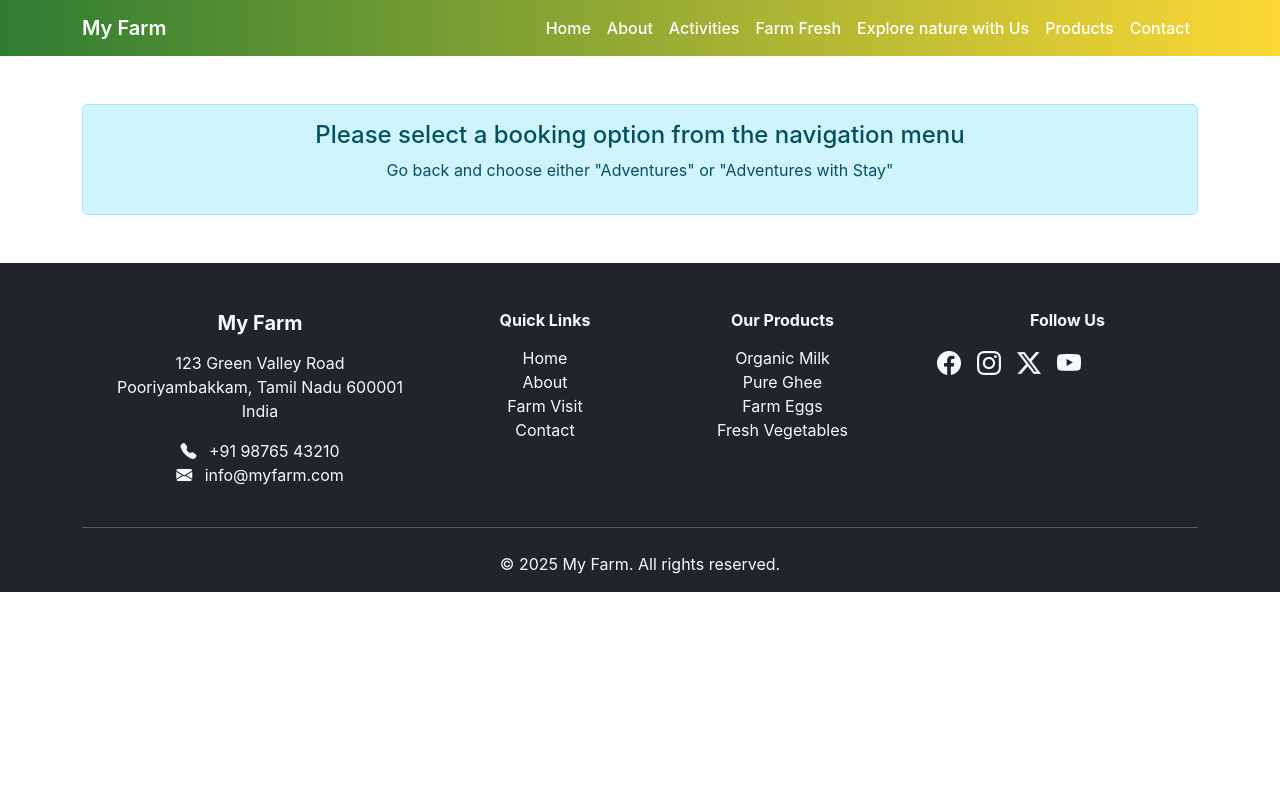
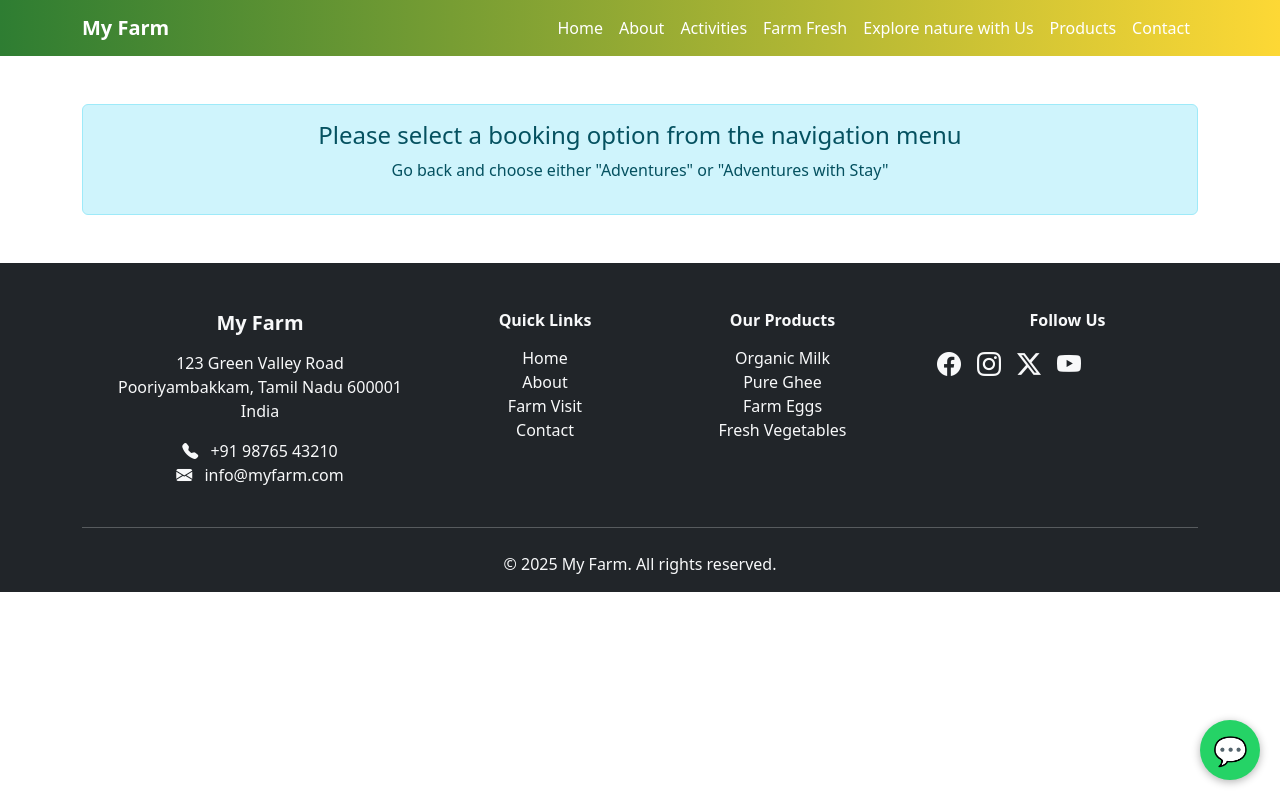
Before and after one commit to flora200198/RLT-Agri-Tourism, a React (Create React App) app: page /book in a window 1280 px wide. Built offline with nearby package versions, Linux system fonts and the light colour scheme.

Commit message:
Whatsapp integrated

```diff
--- a/src/App.js
+++ b/src/App.js
@@ -6,11 +6,11 @@ import Home from './Pages/Home/Home';
 import Activities from './Pages/Activities/Activities';
 import Contact from './Pages/Contact/Contact';
 import './App.css';
-import BookingWizard from './Pages/Booking/Booking';
 import AboutFarm from './Pages/About/About';
 import ProductsSection from './Pages/Product/Product';
 import ProductPage from './Pages/Product/ProductDetail'; // Updated import for ProductPage
 import BookingPage from './Pages/Booking/Bookings';
+import WhatsAppButton from './components/Whatsapp/Whatsapp';
 
 export default function App() {
   return (
@@ -25,7 +25,9 @@ export default function App() {
         <Route path="/contact" element={<Contact />} />
         <Route path="*" element={<Navigate to="/" replace />} />
         <Route path='/book' element={< BookingPage />} />
+
       </Routes>
+      <WhatsAppButton />
       <Footer />
     </>
   );
--- /dev/null
+++ b/src/components/Whatsapp/Whatsapp.jsx
@@ -0,0 +1,32 @@
+import React from "react";
+
+export default function WhatsAppButton() {
+  const phoneNumber = "919080902615"; // Replace with your WhatsApp number (with country code, no +)
+  const message = "Hello 👋, I am interested in your Agri Tourism packages. Can you share details about farm visits, farm stays, horse riding, boating, and other activities?";
+
+  return (
+    <a
+      href={`https://wa.me/${phoneNumber}?text=${encodeURIComponent(message)}`}
+      target="_blank"
+      rel="noopener noreferrer"
+      style={{
+        position: "fixed",
+        bottom: "20px",
+        right: "20px",
+        backgroundColor: "#25D366",
+        color: "white",
+        borderRadius: "50%",
+        width: "60px",
+        height: "60px",
+        display: "flex",
+        justifyContent: "center",
+        alignItems: "center",
+        fontSize: "28px",
+        textDecoration: "none",
+        boxShadow: "0 2px 8px rgba(0,0,0,0.3)",
+      }}
+    >
+      💬
+    </a>
+  );
+}
```
